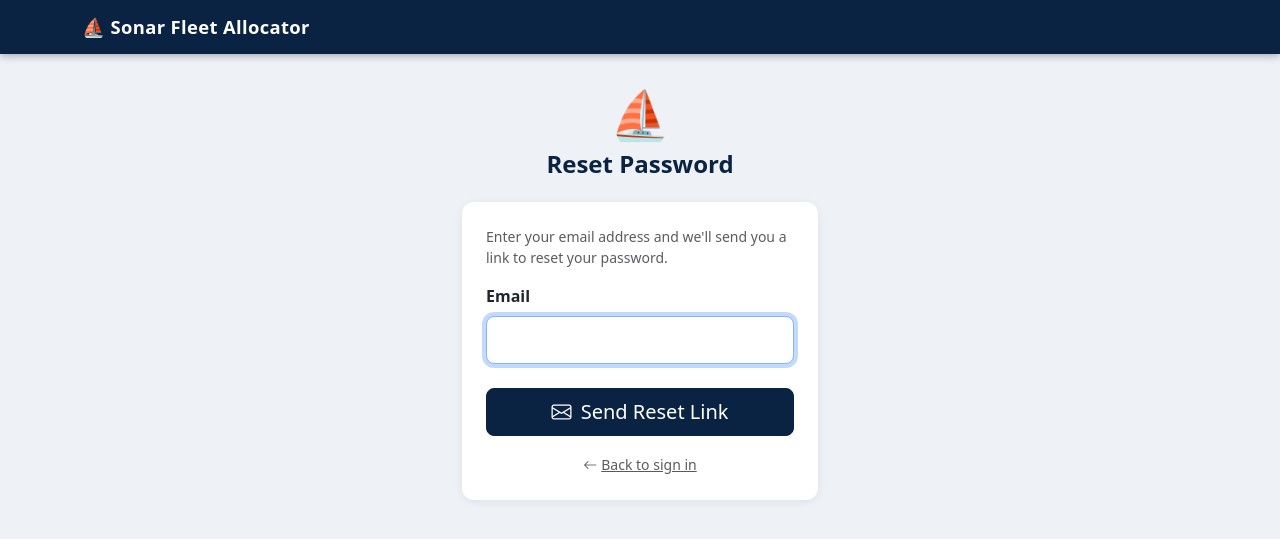
After one commit to mikesmeets/sonar-allocator, a Flask app: page /forgot-password in a window 1280 px wide. The commit adds this page. Shown: the top 539 px of the page. Run offline with Flask 3, Linux system fonts and the light colour scheme; some libraries are stand-ins or nearby versions.

Commit message:
Add password reset via email
- /forgot-password: user enters email, receives a 1-hour reset link
- /reset-password/<token>: set new password; token marked used on success
- password_reset_tokens table (token, expires_at, used)
- "Forgot password?" link on sign-in tab
- Neutral flash message prevents email enumeration

Co-Authored-By: Claude Sonnet 4.6 <noreply@anthropic.com>

```diff
--- a/app.py
+++ b/app.py
@@ -2,6 +2,7 @@ import os
 import uuid
 import random
 import hashlib
+import secrets
 import sqlite3
 from datetime import datetime, timedelta
 from functools import wraps
@@ -154,6 +155,15 @@ def init_db():
             success   INTEGER NOT NULL DEFAULT 0,
             error_msg TEXT,
             sent_at   TEXT NOT NULL
+        )
+    ''')
+    db.execute(f'''
+        CREATE TABLE IF NOT EXISTS password_reset_tokens (
+            id         {pk},
+            skipper_id INTEGER NOT NULL,
+            token      TEXT NOT NULL UNIQUE,
+            expires_at TEXT NOT NULL,
+            used       INTEGER NOT NULL DEFAULT 0
         )
     ''')
 
@@ -476,6 +486,73 @@ def signup():
 def logout():
     session.clear()
     return redirect(url_for('login'))
+
+
+@app.route('/forgot-password', methods=['GET', 'POST'])
+def forgot_password():
+    if request.method == 'POST':
+        email = request.form.get('email', '').strip().lower()
+        db = get_db()
+        skipper = db.execute(
+            'SELECT id, name, email FROM skippers WHERE LOWER(email)=?', (email,)
+        ).fetchone()
+        if skipper:
+            token      = secrets.token_urlsafe(32)
+            expires_at = (datetime.now() + timedelta(hours=1)).isoformat()
+            db.execute(
+                'INSERT INTO password_reset_tokens (skipper_id, token, expires_at) VALUES (?,?,?)',
+                (skipper['id'], token, expires_at)
+            )
+            db.commit()
+            reset_url = url_for('reset_password', token=token, _external=True)
+            from email_utils import send_email
+            send_email(
+                skipper['email'],
+                'Sonar Fleet — password reset',
+                f"Hi {skipper['name']},\n\n"
+                f"Click the link below to reset your password. It expires in 1 hour.\n\n"
+                f"{reset_url}\n\n"
+                f"If you didn't request this, you can ignore this email."
+            )
+        db.close()
+        # Always show the same message to avoid revealing whether an email is registered
+        flash('If that email is registered you\'ll receive a reset link shortly.', 'info')
+        return redirect(url_for('login'))
+    return render_template('forgot_password.html')
+
+
+@app.route('/reset-password/<token>', methods=['GET', 'POST'])
+def reset_password(token):
+    db = get_db()
+    row = db.execute(
+        'SELECT * FROM password_reset_tokens WHERE token=? AND used=0', (token,)
+    ).fetchone()
+    if not row or datetime.now().isoformat() > row['expires_at']:
+        db.close()
+        flash('This reset link is invalid or has expired. Please request a new one.', 'danger')
+        return redirect(url_for('forgot_password'))
+
+    if request.method == 'POST':
+        pw  = request.form.get('password', '')
+        pw2 = request.form.get('confirm_password', '')
+        if len(pw) < 6:
+            db.close()
+            flash('Password must be at least 6 characters.', 'danger')
+            return render_template('reset_password.html', token=token)
+        if pw != pw2:
+            db.close()
+            flash('Passwords do not match.', 'danger')
+            return render_template('reset_password.html', token=token)
+        db.execute('UPDATE skippers SET password_hash=? WHERE id=?',
+                   (hash_pw(pw), row['skipper_id']))
+        db.execute('UPDATE password_reset_tokens SET used=1 WHERE id=?', (row['id'],))
+        db.commit()
+        db.close()
+        flash('Password updated — please sign in.', 'success')
+        return redirect(url_for('login'))
+
+    db.close()
+    return render_template('reset_password.html', token=token)
 
 
 # ── skipper routes ────────────────────────────────────────────────────────────
--- /dev/null
+++ b/templates/forgot_password.html
@@ -0,0 +1,33 @@
+{% extends "base.html" %}
+{% block content %}
+<div class="row justify-content-center mt-4">
+  <div class="col-sm-8 col-md-5 col-lg-4">
+    <div class="text-center mb-4">
+      <div style="font-size: 3rem;">⛵</div>
+      <h4 class="page-title">Reset Password</h4>
+    </div>
+    <div class="card">
+      <div class="card-body p-4">
+        <p class="text-muted small mb-3">
+          Enter your email address and we'll send you a link to reset your password.
+        </p>
+        <form method="post">
+          <div class="mb-4">
+            <label class="form-label fw-semibold">Email</label>
+            <input type="email" name="email" class="form-control form-control-lg"
+                   autofocus autocomplete="email" required>
+          </div>
+          <button class="btn btn-navy btn-lg w-100" type="submit">
+            <i class="bi bi-envelope me-1"></i> Send Reset Link
+          </button>
+        </form>
+        <div class="text-center mt-3">
+          <a href="{{ url_for('login') }}" class="text-muted small">
+            <i class="bi bi-arrow-left me-1"></i>Back to sign in
+          </a>
+        </div>
+      </div>
+    </div>
+  </div>
+</div>
+{% endblock %}
--- a/templates/login.html
+++ b/templates/login.html
@@ -38,6 +38,11 @@
               <button class="btn btn-navy btn-lg w-100" type="submit">
                 <i class="bi bi-box-arrow-in-right"></i> Sign In
               </button>
+              <div class="text-center mt-3">
+                <a href="{{ url_for('forgot_password') }}" class="text-muted small">
+                  Forgot password?
+                </a>
+              </div>
             </form>
           </div>
 
```
Also changed, not shown: templates/reset_password.html (added, +36 -0 lines).
